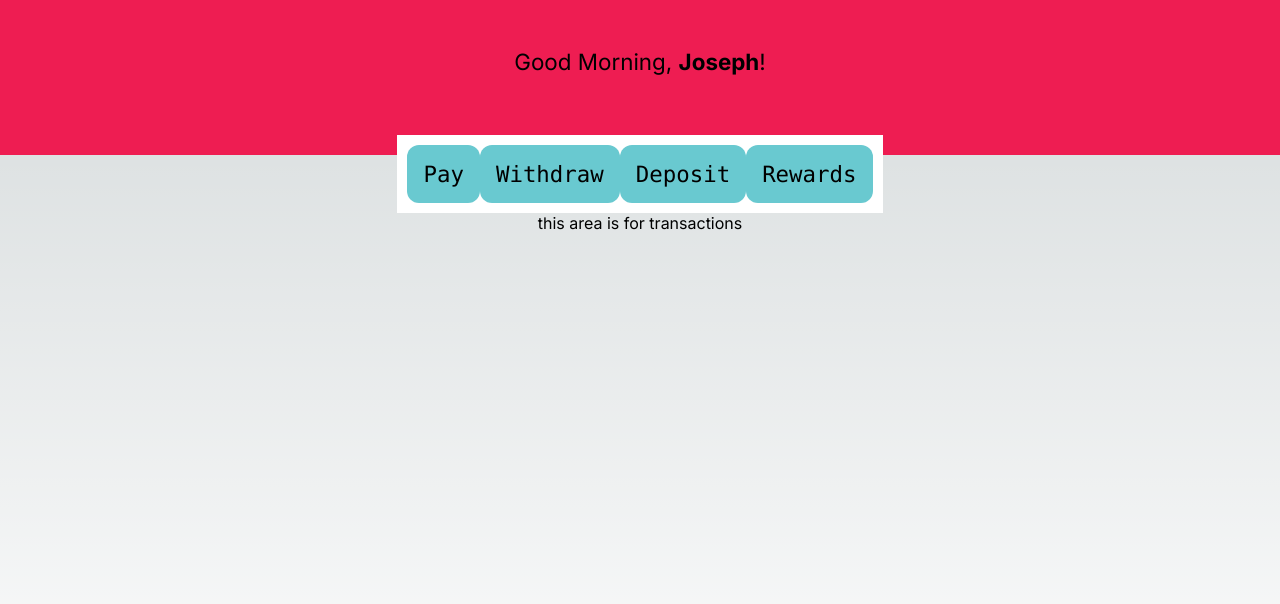
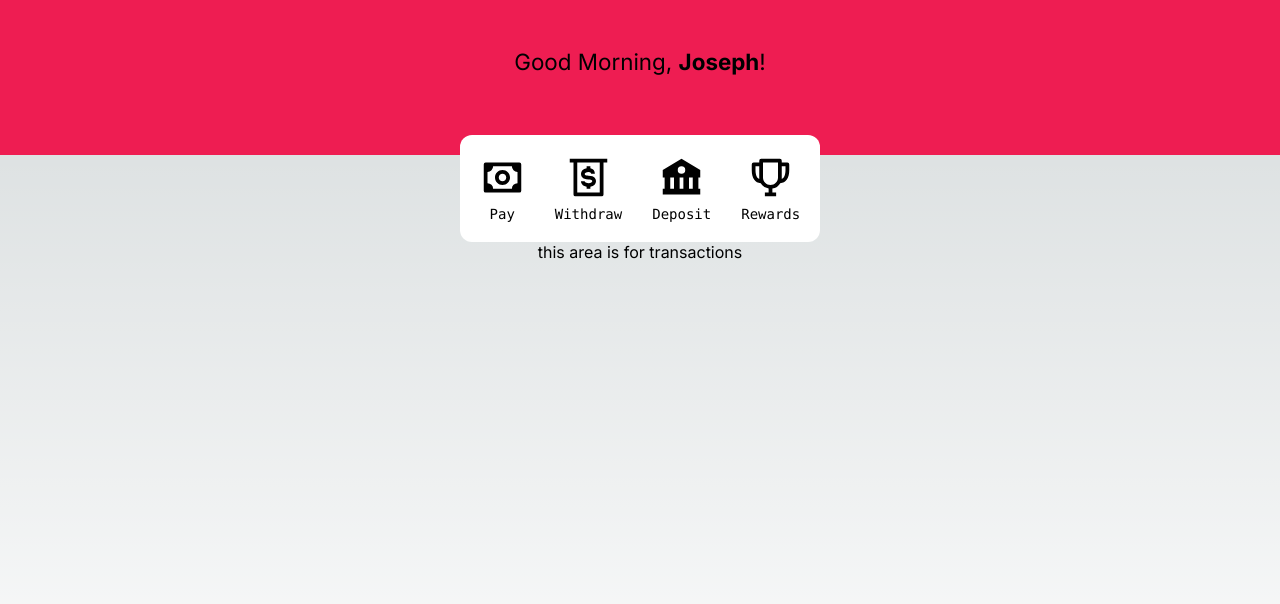
Before and after one commit to Project-Hackathons/tiktok-techjam, a Next.js app in the folder frontend/: page / in a window 1280 px wide. Shown: the top 604 px of the page. Built offline with nearby package versions, Linux system fonts and the light colour scheme.

Commit message:
add react-icons package, add icons to primary buttons

```diff
--- a/frontend/src/pages/index.tsx
+++ b/frontend/src/pages/index.tsx
@@ -3,6 +3,11 @@ import Link from 'next/link'
 
 import { Inter } from "next/font/google";
 import styles from "@/styles/Home.module.css";
+
+import { BiMoney } from "react-icons/bi";
+import { BiMoneyWithdraw } from "react-icons/bi";
+import { BiSolidBank } from "react-icons/bi";
+import { BiTrophy } from "react-icons/bi";
 
 const inter = Inter({ subsets: ["latin"] });
 
@@ -23,15 +28,19 @@ export default function Home() {
         </div>
         <div className={styles.buttonsContainer}>
           <div className={styles.largeButton}>
+            <BiMoney size={45}/>
             <Link href="/map">Pay</Link>
           </div>
           <div className={styles.largeButton}>
+            <BiMoneyWithdraw size={45}/>
             <Link href="/map">Withdraw</Link>
           </div>
           <div className={styles.largeButton}>
+            <BiSolidBank size={45}/>
             <Link href="/map">Deposit</Link>
           </div>
           <div className={styles.largeButton}>
+            <BiTrophy size={45}/>
             <Link href="/map">Rewards</Link>
           </div>
         </div>
--- a/frontend/src/styles/Home.module.css
+++ b/frontend/src/styles/Home.module.css
@@ -19,18 +19,22 @@
 }
 
 .buttonsContainer {
+  display: flex;
   margin-top: -2.5vh;
   padding: 10px;
+  gap: 10px;
   background-color: var(--color-white);
-  display: flex;
+  border-radius: var(--border-radius);
 }
 
 .largeButton {
   display: flex;
-  font-size: 1.4rem;
-  padding: 1rem;
-  background-color: var(--color-teal);
-  border-radius: var(--border-radius);
+  flex-direction: column;
+  align-items: center;
+  font-size: 14px;
+  padding: 10px;
+  gap: 6px;
+  color: var(--color-black);
   font-family: var(--font-mono);
 }
 
```
Also changed, not shown: frontend/package.json (+4 -3 lines), 1 other file (tests, documents, lock files or other folders).
